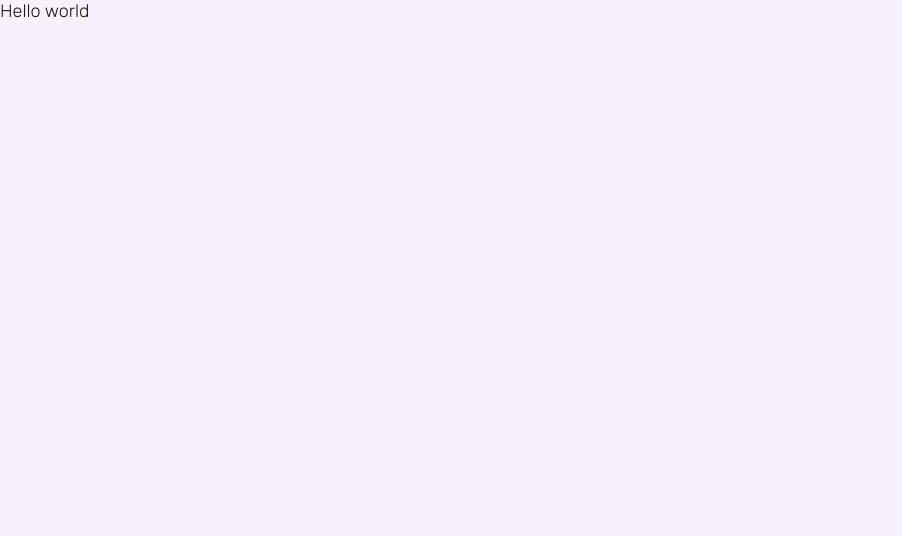
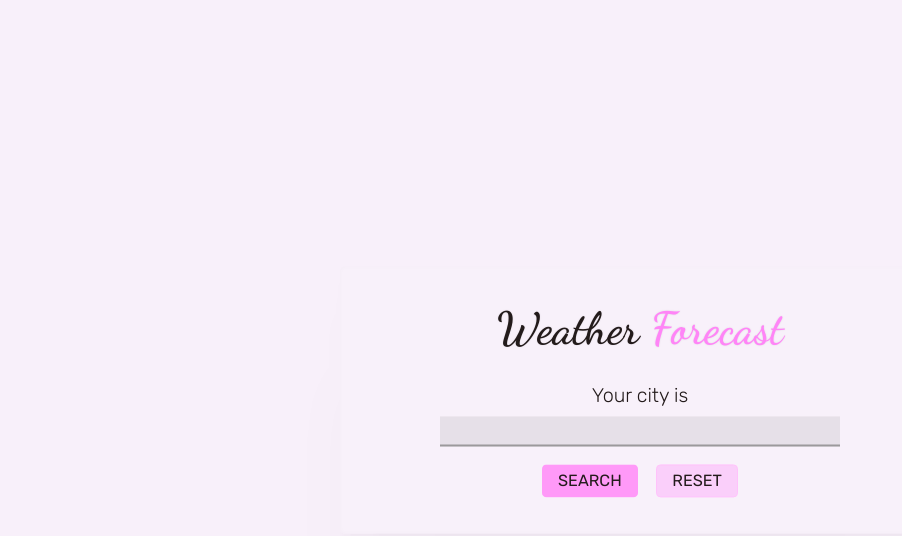
Before and after one commit to logotip4ik/nuxt-weather, a Nuxt app: page / in a window 1280 px wide. Shown: the top 536 px of the page, without its empty margins (0-902 px from the left). Built offline with nearby package versions, Linux system fonts and the light colour scheme.

Commit message:
update: probably final version of index page

```diff
--- a/pages/index.vue
+++ b/pages/index.vue
@@ -1,11 +1,140 @@
 <template>
-  <div>Hello world</div>
+  <div class="main">
+    <h1 class="main__header">
+      Weather <span style="color: var(--primary-color-600)">Forecast</span>
+    </h1>
+    <form
+      class="main__form"
+      @submit.prevent="submitForm"
+      @reset.prevent="resetForm"
+    >
+      <label for="city" class="main__form__label">Your city is</label>
+      <input
+        id="city"
+        ref="input"
+        v-model="cityName"
+        type="text"
+        class="main__form__input"
+        autofocus="autofocus"
+        autocomplete="off"
+        @keypress.enter.prevent="submitForm"
+      />
+      <div class="main__form__actions">
+        <button class="button" type="submit">Search</button>
+        <button class="button button--outlined" type="reset">Reset</button>
+      </div>
+    </form>
+  </div>
 </template>
 
 <script>
 export default {
-  asyncData({ $config }) {
-    console.log($config)
+  data: () => ({
+    cityName: '',
+  }),
+  methods: {
+    submitForm() {
+      if (!this.cityName) return
+      this.$nuxt.$loading.start()
+      this.$router.push({
+        name: 'city-name',
+        params: { name: this.cityName.trim().toLowerCase() },
+      })
+    },
+    resetForm() {
+      this.cityName = ''
+      this.$refs.input.focus()
+    },
   },
 }
 </script>
+
+<style lang="scss">
+.main {
+  position: fixed;
+  top: 50%;
+  left: 50%;
+  transform: translate(-50%, -50%);
+
+  width: 98vw;
+  max-width: 600px;
+  text-align: center;
+  padding: 2rem 1rem;
+  background-color: rgba(255, 255, 255, 0.07);
+  border-radius: 0.25rem;
+  // prettier-ignore
+  box-shadow:
+    0 2.8px 2.2px rgba(0, 0, 0, 0.006),
+    0 6.7px 5.3px rgba(0, 0, 0, 0.008),
+    0 12.5px 10px rgba(0, 0, 0, 0.01),
+    0 22.3px 17.9px rgba(0, 0, 0, 0.012),
+    0 41.8px 33.4px rgba(0, 0, 0, 0.014),
+    0 100px 80px rgba(0, 0, 0, 0.02),
+    inset 0 0 5px 0 rgba(0, 0, 0, .02)
+  ;
+
+  display: flex;
+  flex-direction: column;
+  justify-content: flex-start;
+  align-items: center;
+  flex-grow: 1;
+  gap: 1.5rem;
+
+  &__header {
+    font-size: 2.5rem;
+    text-shadow: 0 0 2px rgba(0, 0, 0, 0.1);
+  }
+
+  &__form {
+    display: flex;
+    flex-direction: column;
+    justify-content: flex-start;
+    align-items: center;
+    // gap: 0.75rem;
+
+    width: 100%;
+
+    &__label {
+      font-size: 1.1rem;
+      margin-bottom: 0.5rem;
+    }
+    &__input {
+      width: 100%;
+      max-width: 400px;
+      margin-bottom: 1rem;
+      padding: 0.1rem 0.5rem;
+
+      $color: 127.5;
+      appearance: none;
+      outline: none;
+      border: none;
+      border-bottom: 2px solid rgba($color, $color, $color, 0.25);
+      border-radius: 0;
+      background-color: rgba($color, $color, $color, 0.05);
+
+      font: inherit;
+      font-size: 1.1rem;
+      color: currentColor;
+      text-align: center;
+
+      // prettier-ignore
+      transition:
+        background-color 0.3s ease-in-out,
+        border-bottom-color 0.3s ease-in-out;
+
+      &:hover,
+      &:focus {
+        transition: none;
+        background-color: rgba($color, $color, $color, 0.15);
+        border-bottom-color: rgba($color, $color, $color, 0.75);
+      }
+    }
+    &__actions {
+      display: flex;
+      justify-content: center;
+      align-items: center;
+      gap: 1rem;
+    }
+  }
+}
+</style>
```
